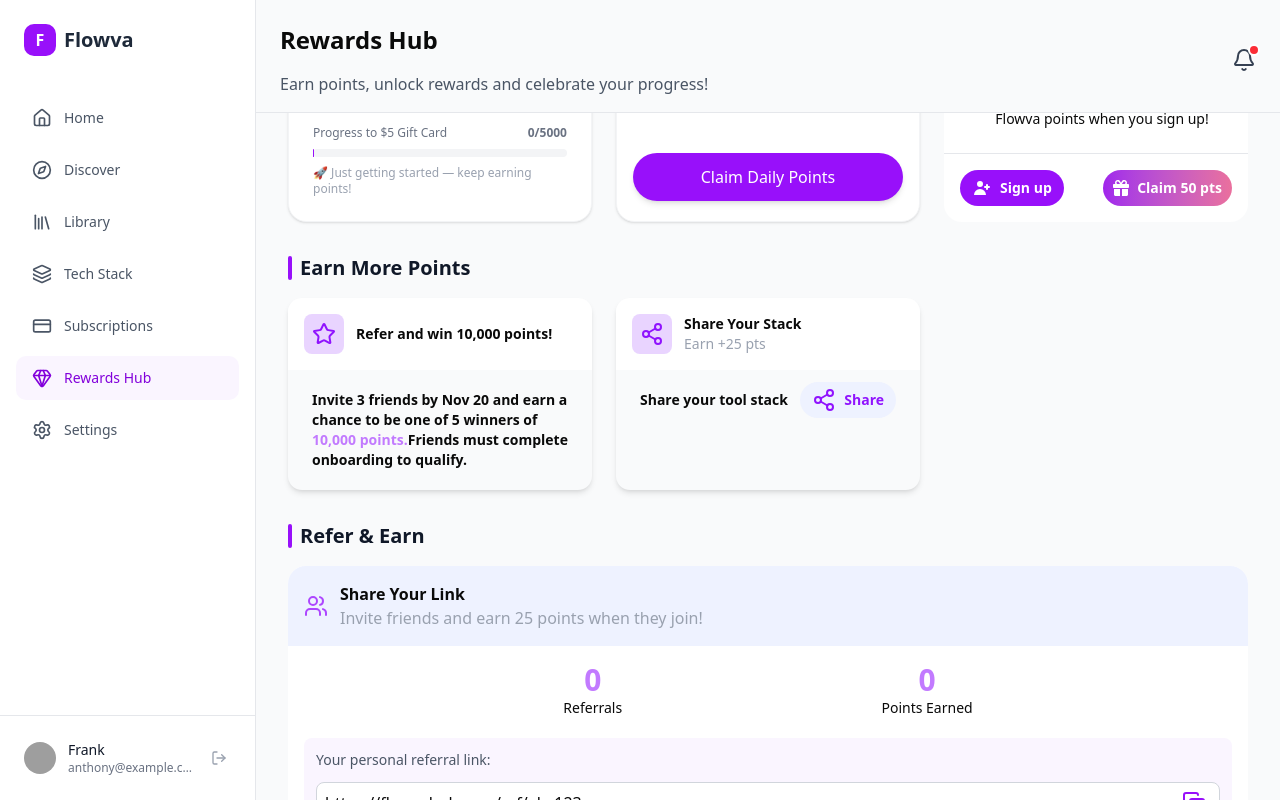
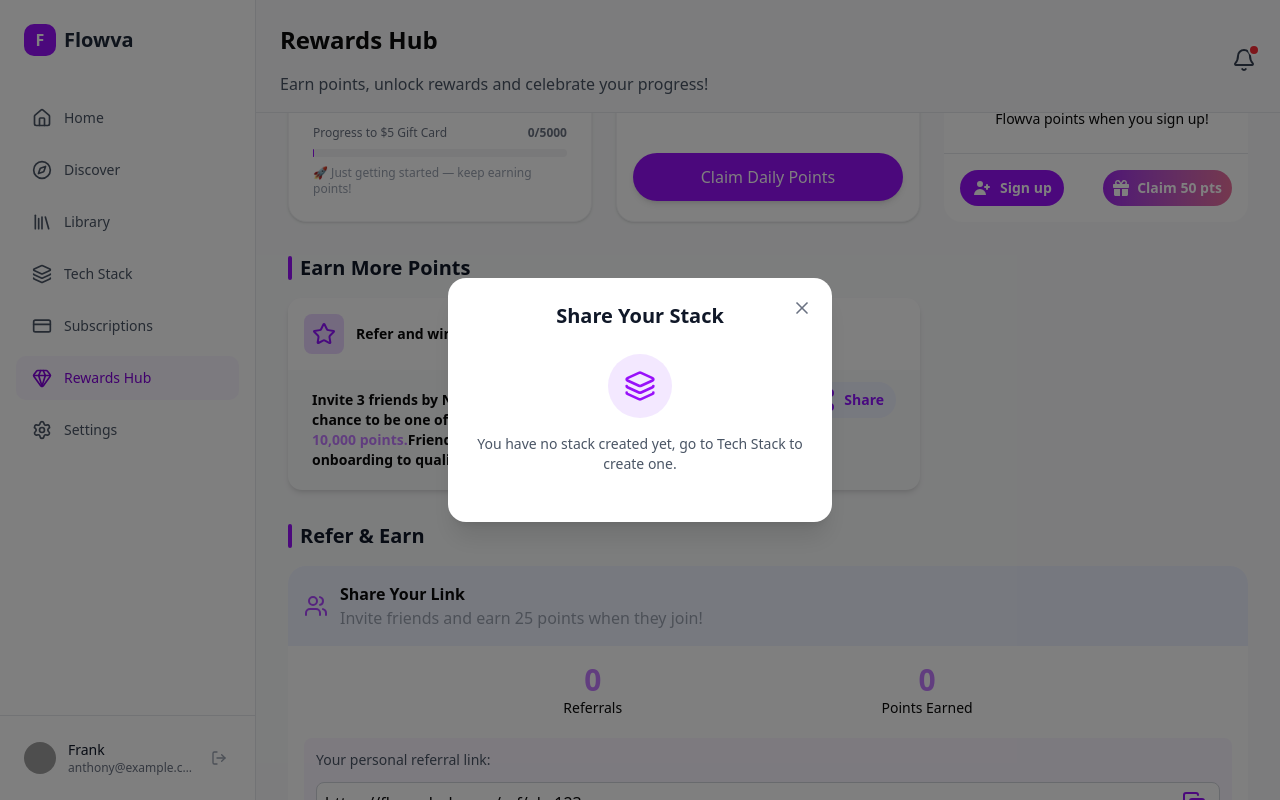
Before and after one commit to FrankLayza/rewards-page, a React (Vite) app: page /rewards in a window 1280 px wide. Both pictures are taken after a click on the button "Share". Shown: the part 464-1264 px from the top of the page. Built offline with nearby package versions, Linux system fonts and the light colour scheme; no server answers; grey boxes are pictures that could not be loaded.

Commit message:
feat: add share modal; root to login

```diff
--- a/src/App.tsx
+++ b/src/App.tsx
@@ -12,9 +12,11 @@
         <Route path="/login" element={<Login />} />
         <Route path="/signup" element={<SignUp />} />
 
+        {/* Root redirect to login */}
+        <Route path="/" element={<Navigate to="/login" replace />} />
+
         {/* Protected Routes wrapped in Layout */}
         <Route element={<Layout />}>
-          <Route path="/" element={<Navigate to="/rewards" replace />} />
           <Route path="/rewards" element={<Rewards />} />
         </Route>
       </Routes>
--- a/src/components/earn-points.tsx
+++ b/src/components/earn-points.tsx
@@ -8,6 +8,8 @@
   Users,
   Copy,
   CheckIcon,
+  X,
+  Layers,
 } from "lucide-react";
 import { FaFacebook, FaLinkedinIn, FaWhatsapp } from "react-icons/fa";
 import { LiaStarSolid } from "react-icons/lia";
@@ -28,6 +30,7 @@
   const { points, claimedToday, streak, weeklyClaims } = useRewardsData();
   const [referralLink] = useState("https://flowvahub.com/ref/abc123");
   const [copied, setCopied] = useState(false);
+  const [showShareModal, setShowShareModal] = useState(false);
   const [isClaimed, setClaiming] = useState(false);
 
   const handleCopy = async () => {
@@ -96,7 +99,6 @@
               <div className="w-10 h-10 rounded-full bg-yellow-400 flex items-center justify-center shadow-sm">
                 <LiaStarSolid className="size-6 text-[#ff8800]" />
               </div>
-
             </div>
 
             <div className="mt-auto p-6">
@@ -283,7 +285,10 @@
               <p className="my-3 font-semibold text-sm py-2">
                 Share your tool stack
               </p>
-              <button className="group flex items-center gap-2 rounded-full bg-[#eef2ff] px-3 py-1.5 cursor-pointer transition-colors hover:bg-purple-600">
+              <button
+                onClick={() => setShowShareModal(true)}
+                className="group flex items-center gap-2 rounded-full bg-[#eef2ff] px-3 py-1.5 cursor-pointer transition-colors hover:bg-purple-600"
+              >
                 <Share2 className="text-[#9013fe] transition-colors group-hover:text-white" />
                 <p className="text-[#9013fe] font-semibold text-sm transition-colors group-hover:text-white">
                   Share
@@ -364,6 +369,40 @@
           </div>
         </div>
       </div>
+
+      {/* Share Your Stack Modal */}
+      {showShareModal && (
+        <div className="fixed inset-0 bg-black/50 z-50 flex items-center justify-center p-4">
+          <div className="bg-white rounded-2xl shadow-xl max-w-sm w-full p-6 relative">
+            {/* Close Button */}
+            <button
+              onClick={() => setShowShareModal(false)}
+              className="absolute top-4 right-4 p-1 hover:bg-gray-100 rounded-full transition-colors cursor-pointer"
+              aria-label="Close modal"
+            >
+              <X size={20} className="text-gray-500" />
+            </button>
+
+            {/* Modal Content */}
+            <div className="flex flex-col items-center text-center">
+              {/* Title */}
+              <h2 className="text-xl font-bold text-gray-900 mb-6">
+                Share Your Stack
+              </h2>
+
+              {/* Icon */}
+              <div className="w-16 h-16 bg-purple-100 rounded-full flex items-center justify-center mb-4">
+                <Layers className="w-8 h-8 text-purple-600" />
+              </div>
+
+              {/* Message */}
+              <p className="text-gray-600 text-sm mb-6">
+                You have no stack created yet, go to Tech Stack to create one.
+              </p>
+            </div>
+          </div>
+        </div>
+      )}
     </div>
   );
 }
```
